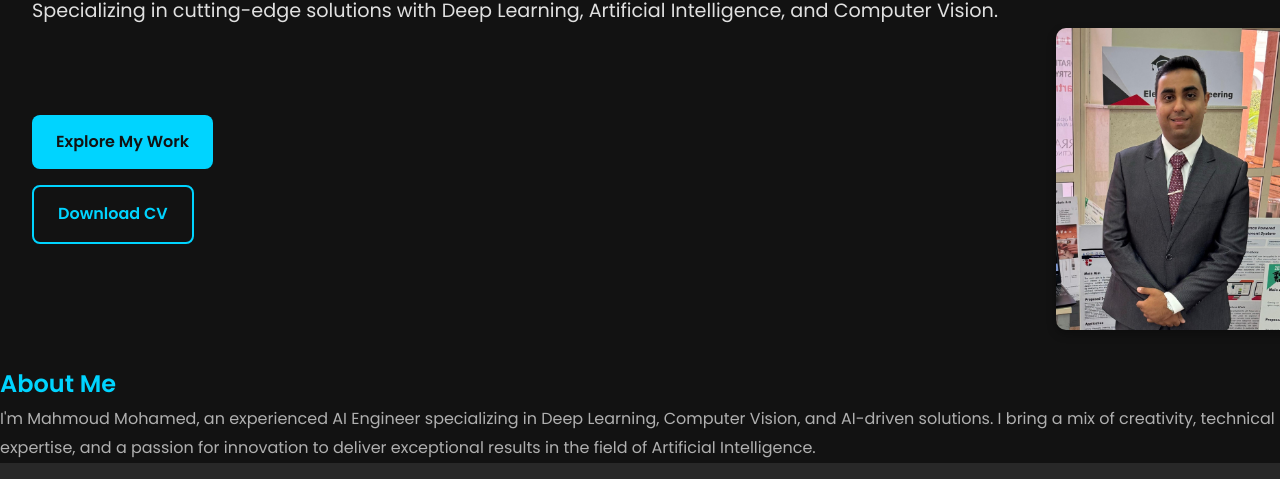
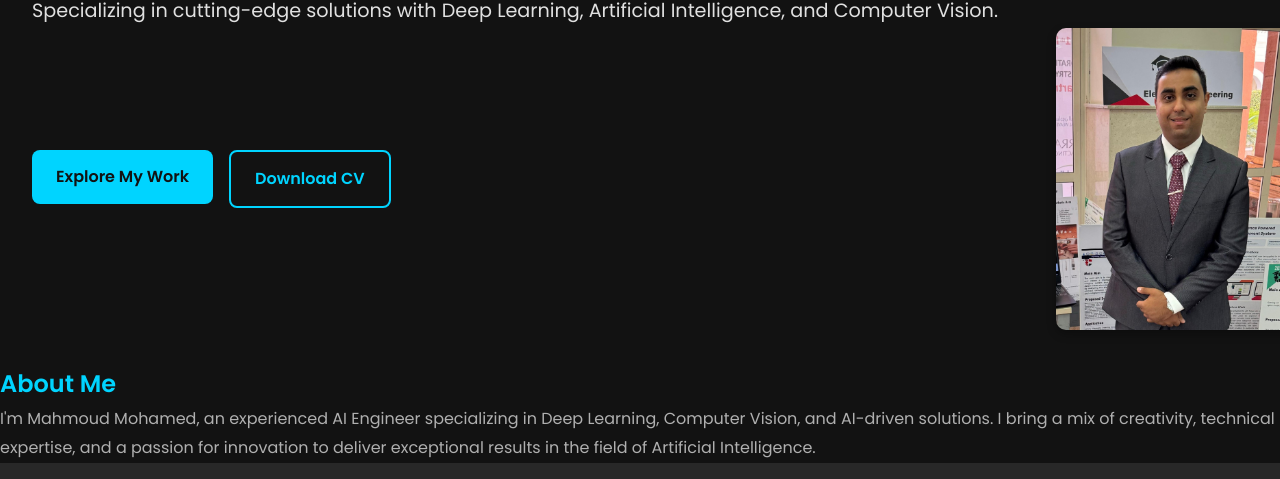
Before and after one commit to DoubleM01/DoubleM, a plain HTML site: page index.html in a window 1280 px wide. Shown: the part 139-618 px from the top of the page. Drawn offline with nearby package versions, Linux system fonts and the light colour scheme.

Commit message:
Update style.css

```diff
--- a/static/css/style.css
+++ b/static/css/style.css
@@ -71,7 +71,7 @@ a:hover {
 .hero-buttons {
     flex: 1; /* Take up half the available space */
     display: flex;
-    flex-direction: column; /* Stack buttons vertically */
+    flex-direction: row; /* Stack buttons vertically */
     gap: 1rem;
     justify-content: left;
     align-items: flex-start; /* Align buttons to the left */
```
